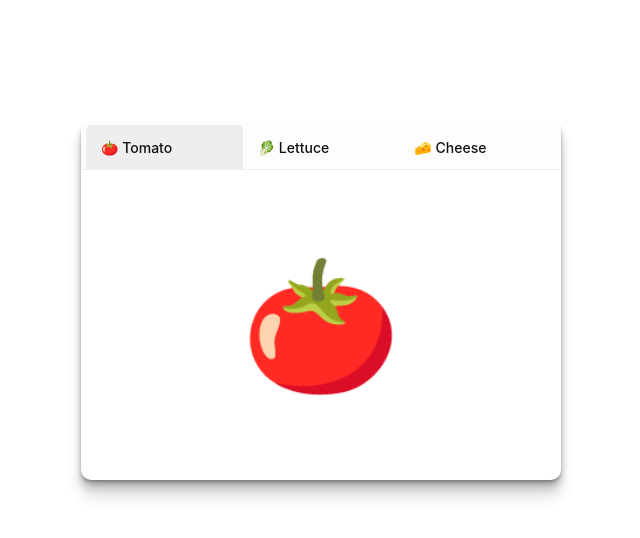
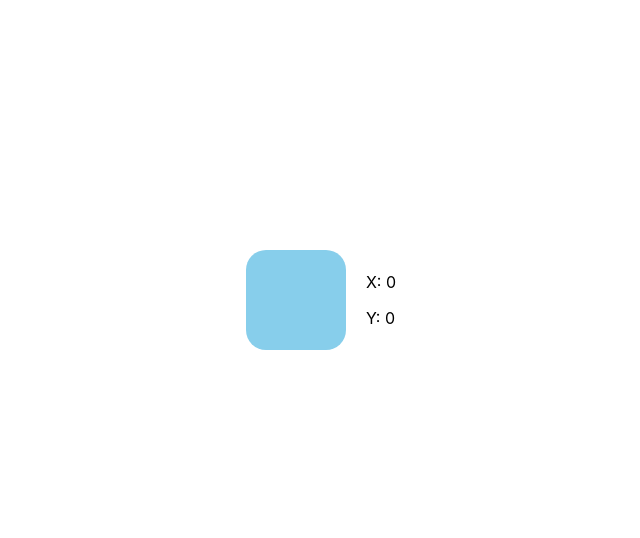
Before and after one commit to Pcjmy/React, a React (Create React App) app in the folder animation/: page / in a window 1280 px wide. Shown: the top 538 px of the page, without its empty margins (319-959 px from the left). Built offline with nearby package versions, Linux system fonts and the light colour scheme.

Commit message:
feat: draggable card

```diff
--- a/animation/src/App.tsx
+++ b/animation/src/App.tsx
@@ -2,14 +2,15 @@ import React from 'react'
 // import Rotate from './components/rotate';
 // import EnterAnimation from './components/enter-animation'
 // import Gestures from './components/gestures'
-import SharedLayoutAnimation from './components/shared-layout-animation'
+// import SharedLayoutAnimation from './components/shared-layout-animation'
+import DraggableCard from './components/draggable-card'
 import logo from './logo.svg'
 import './App.css'
 
 function App() {
   return (
     <div className="App">
-      <SharedLayoutAnimation />
+      <DraggableCard />
     </div>
   )
 }
--- /dev/null
+++ b/animation/src/components/draggable-card.tsx
@@ -0,0 +1,38 @@
+import { motion, useMotionValue, useMotionValueEvent } from "motion/react";
+import { useState } from "react";
+
+export default function DraggableCard() {
+  const x = useMotionValue(0);
+  const y = useMotionValue(0);
+
+  const [coords, setCoords] = useState({ x: 0, y: 0 });
+
+  // 订阅 motion value 的变化
+  useMotionValueEvent(x, "change", (latest) => {
+    setCoords((prev) => ({ ...prev, x: latest }));
+  });
+
+  useMotionValueEvent(y, "change", (latest) => {
+    setCoords((prev) => ({ ...prev, y: latest }));
+  });
+
+  return (
+    <div style={{ height: "100vh", display: "flex", justifyContent: "center", alignItems: "center" }}>
+      <motion.div
+        drag
+        style={{
+          width: 100,
+          height: 100,
+          backgroundColor: "skyblue",
+          borderRadius: 20,
+          x, // 绑定 motion value
+          y,
+        }}
+      />
+      <div style={{ marginLeft: 20 }}>
+        <p>X: {coords.x.toFixed(0)}</p>
+        <p>Y: {coords.y.toFixed(0)}</p>
+      </div>
+    </div>
+  );
+}
```
